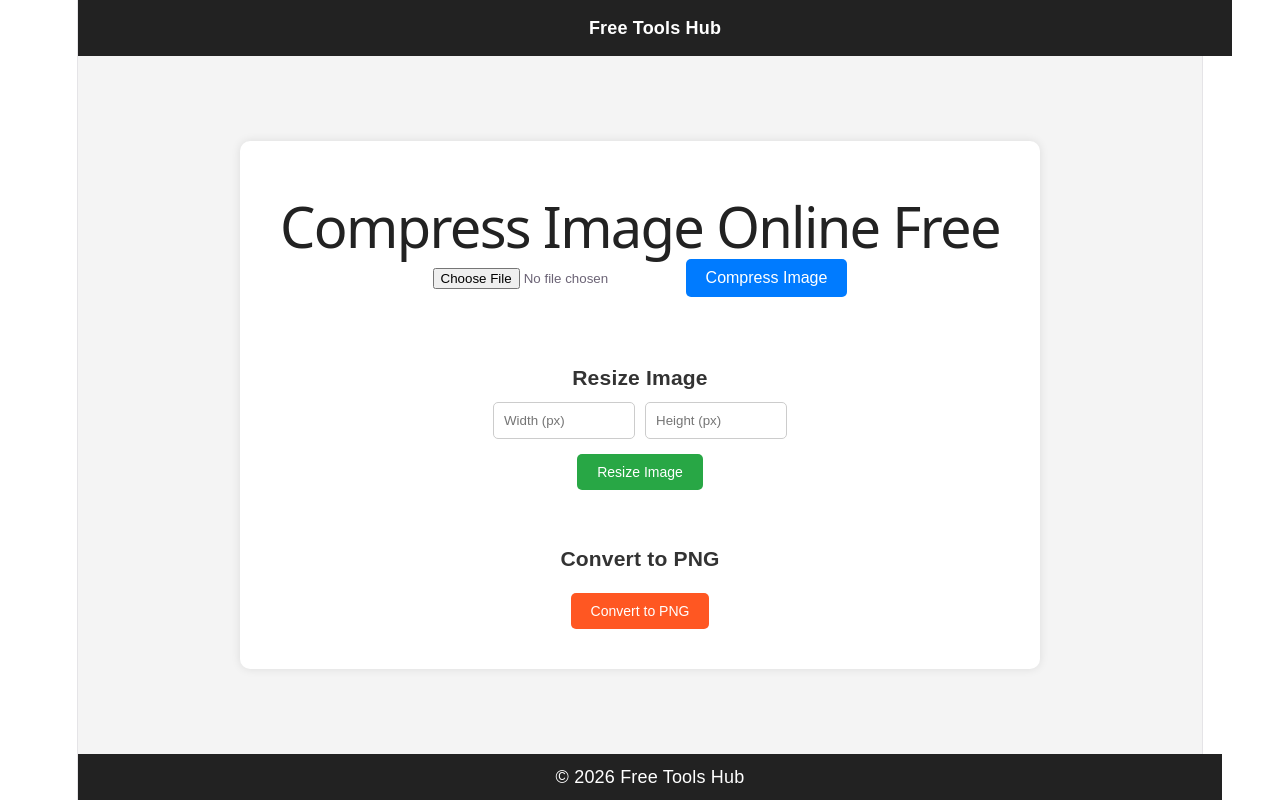
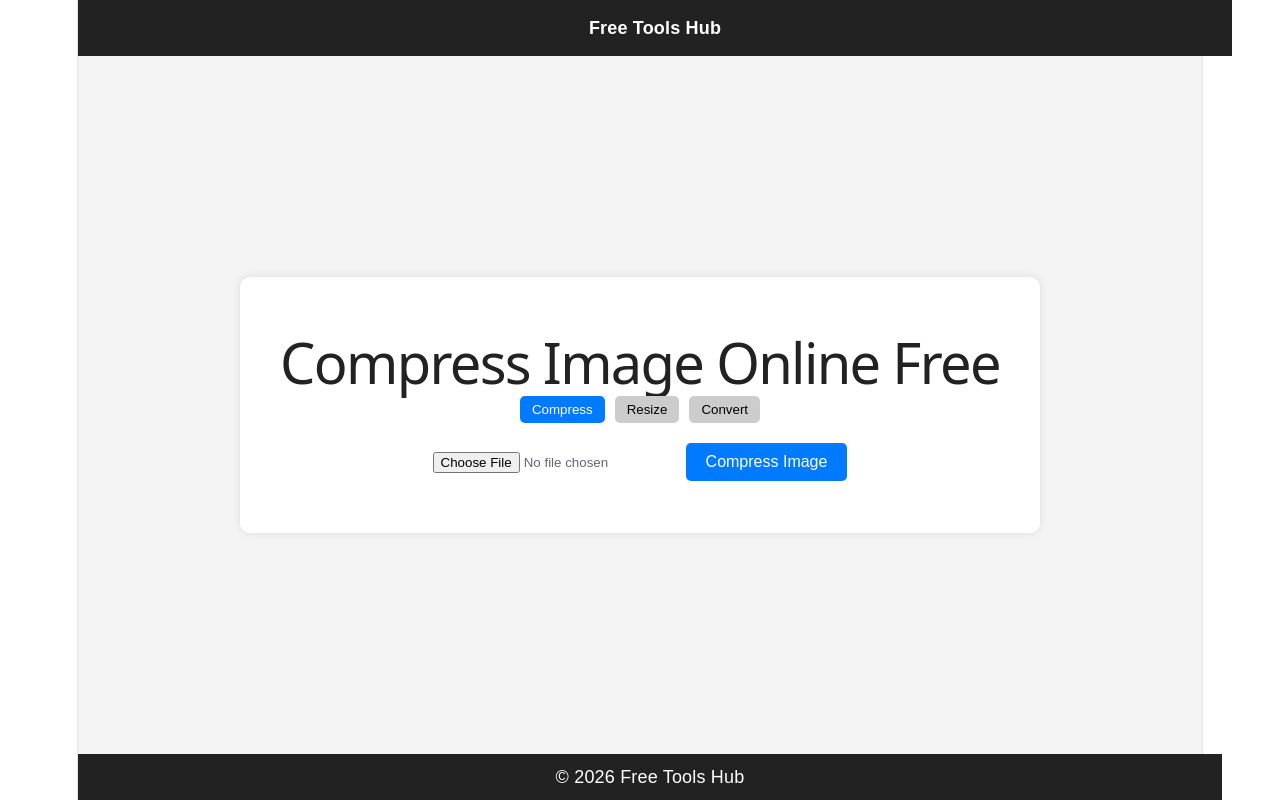
Before and after one commit to Hminghlua13/image-compressor, a React (Vite) app: page / in a window 1280 px wide. Built offline with nearby package versions, Linux system fonts and the light colour scheme.

Commit message:
navigation working properly

```diff
--- a/src/App.jsx
+++ b/src/App.jsx
@@ -7,6 +7,7 @@ function App() {
   const [compressed, setCompressed] = useState(null);
   const [width, setWidth] = useState("");
 const [height, setHeight] = useState("");
+const [activeTool, setActiveTool] = useState("compress");
 
 const resizeImage = () => {
   if (!image) return;
@@ -99,8 +100,54 @@ const convertToPNG = () => {
       <h1 style={{ marginBottom: "20px", color: "#222" }}>
         Compress Image Online Free
       </h1>
+      <div style={{ marginBottom: "20px" }}>
+  <button
+    onClick={() => setActiveTool("compress")}
+    style={{
+      backgroundColor: activeTool === "compress" ? "#007bff" : "#ccc",
+      color: activeTool === "compress" ? "white" : "black",
+      marginRight: "10px",
+      padding: "6px 12px",
+      border: "none",
+      borderRadius: "5px",
+      cursor: "pointer"
+    }}
+  >
+    Compress
+  </button>
 
-      <input
+  <button
+    onClick={() => setActiveTool("resize")}
+    style={{
+      backgroundColor: activeTool === "resize" ? "#007bff" : "#ccc",
+      color: activeTool === "resize" ? "white" : "black",
+      marginRight: "10px",
+      padding: "6px 12px",
+      border: "none",
+      borderRadius: "5px",
+      cursor: "pointer"
+    }}
+  >
+    Resize
+  </button>
+
+  <button
+    onClick={() => setActiveTool("convert")}
+    style={{
+      backgroundColor: activeTool === "convert" ? "#007bff" : "#ccc",
+      color: activeTool === "convert" ? "white" : "black",
+      padding: "6px 12px",
+      border: "none",
+      borderRadius: "5px",
+      cursor: "pointer"
+    }}
+  >
+    Convert
+  </button>
+</div>
+{activeTool === "compress" && (
+  <>
+   <input
         type="file"
         onChange={handleImage}
         style={{ marginBottom: "20px" }}
@@ -128,9 +175,11 @@ const convertToPNG = () => {
       >
         Compress Image
       </button>
-<br /><br />
-
-<h3 style={{ marginTop: "30px", marginBottom: "10px", color: "#333" }}>
+  </>
+)}
+{activeTool === "resize" && (
+  <>
+  <h3 style={{ marginTop: "30px", marginBottom: "10px", color: "#333" }}>
   Resize Image
 </h3>
 
@@ -177,9 +226,11 @@ const convertToPNG = () => {
 >
   Resize Image
 </button>
-<br /><br />
-
-<h3 style={{ marginTop: "30px", color: "#333" }}>
+  </>
+)}
+{activeTool === "convert" &&(
+  <>
+  <h3 style={{ marginTop: "30px", color: "#333" }}>
   Convert to PNG
 </h3>
 
@@ -197,7 +248,9 @@ const convertToPNG = () => {
 >
   Convert to PNG
 </button>
-      {compressed && (
+  </>
+)}
+{compressed && (
         <a
           href={compressed}
           download="compressed.png"
@@ -211,6 +264,7 @@ const convertToPNG = () => {
           Download Image
         </a>
       )}
+
 
     </div>
 </div>
```
